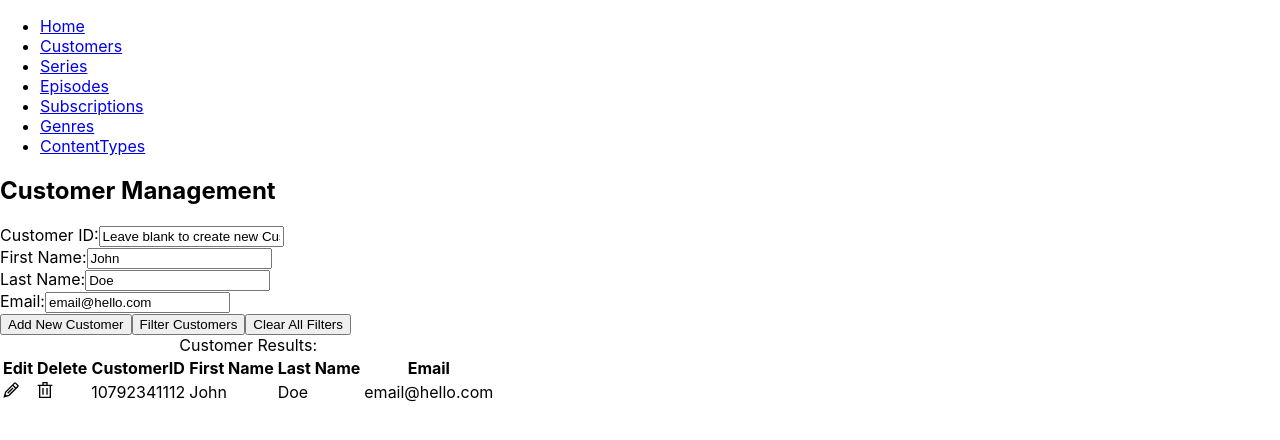
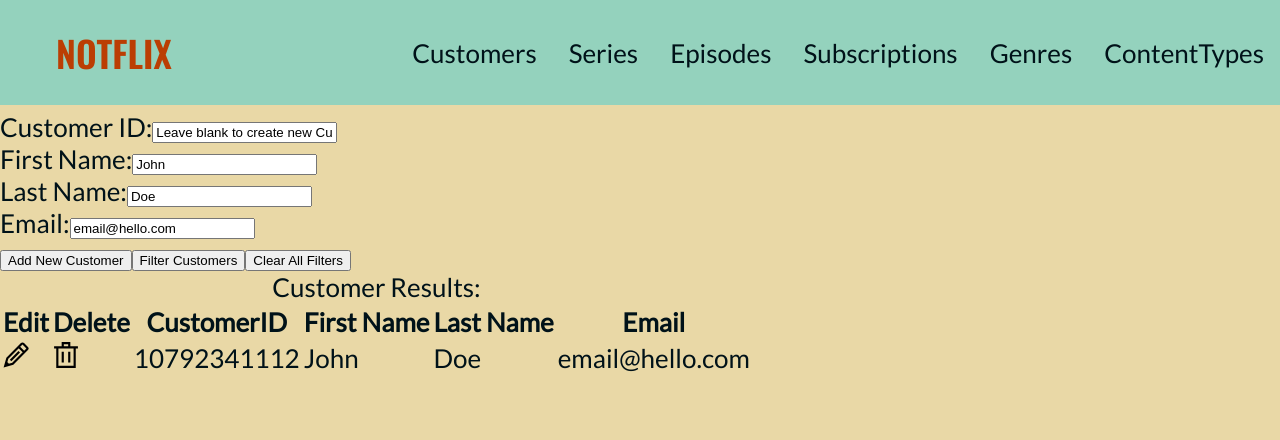
Before and after one commit to linlolo/notflix_react, a React (Create React App) app: page /#/customers in a window 1280 px wide. Shown: the top 440 px of the page. Built offline with nearby package versions, Linux system fonts and the light colour scheme.

Commit message:
Nav and Homepage CSS
TODO: All page-level <div> wrappers should include
classname="page" for basic styling.

EJL

```diff
--- a/public/index.html
+++ b/public/index.html
@@ -3,6 +3,9 @@
   <head>
     <meta charset="utf-8" />
     <link rel="icon" href="%PUBLIC_URL%/favicon.ico" />
+    <link rel="preconnect" href="https://fonts.googleapis.com">
+    <link rel="preconnect" href="https://fonts.gstatic.com" crossorigin>
+    <link href="https://fonts.googleapis.com/css2?family=Lato&family=Oswald:wght@600&display=swap" rel="stylesheet">
     <meta name="viewport" content="width=device-width, initial-scale=1" />
     <meta name="theme-color" content="#000000" />
     <meta
--- a/src/App.css
+++ b/src/App.css
@@ -1,38 +1,108 @@
-.App {
-  text-align: center;
+/*
+
+Placed in <head> of index.html:
+<link rel="preconnect" href="https://fonts.googleapis.com">
+<link rel="preconnect" href="https://fonts.gstatic.com" crossorigin>
+<link href="https://fonts.googleapis.com/css2?family=Lato&family=Oswald:wght@600&display=swap" rel="stylesheet">
+
+font-family: 'Lato', sans-serif;    // Use for most text
+font-family: 'Oswald', sans-serif;  // Use for "logo"
+ */
+
+:root {
+  --dark-bkgd: #005f73;
+  --light-bkgd: #e9d8a6;
+  --dark-txt: #001219;
+  --link-unvisited: #0a9396;
+  --link-visited: #005f73;
+  --highlight: #94d2bd;
+  --alert: #9b2226;
+  --pop: #bb3e03;
+  --contrast: #ee9b00;
 }
 
-.App-logo {
-  height: 40vmin;
-  pointer-events: none;
+#root {
+  width: 100%;
+  margin: 0;
+  padding: 0;
 }
 
-@media (prefers-reduced-motion: no-preference) {
-  .App-logo {
-    animation: App-logo-spin infinite 20s linear;
-  }
-}
-
-.App-header {
-  background-color: #282c34;
+body {
+  background-color: var(--light-bkgd);
   min-height: 100vh;
   display: flex;
   flex-direction: column;
   align-items: center;
-  justify-content: center;
+  justify-content: flex-start;
+  font-family: 'Lato', sans-serif;
   font-size: calc(10px + 2vmin);
-  color: white;
+  color: var(--dark-txt);
 }
 
-.App-link {
-  color: #61dafb;
+.App {
+  width: 100%;
+  padding: 2% 0 2% 0;
 }
 
-@keyframes App-logo-spin {
-  from {
-    transform: rotate(0deg);
-  }
-  to {
-    transform: rotate(360deg);
-  }
+nav {
+  position: fixed;
+  top: 0;
+  margin: auto;
+  width: 100%;
+  background-color: var(--highlight);
+  display: flex;
+  flex-direction: row;
+  align-items: center;
+  justify-content: space-between;
 }
+
+nav ul {
+  display: inline;
+  flex-basis: border-box;
+}
+
+nav ul li {
+  display: inline;
+  flex-basis: border-box;
+  padding: 0 1rem;
+}
+
+nav ul.navLeft {
+  font-family: 'Oswald', sans-serif;
+}
+
+nav a:link {
+  text-decoration: none;
+  color: var(--dark-txt);
+}
+
+nav a:visited {
+  text-decoration: none;
+  color: var(--dark-txt);
+}
+
+nav a:hover {
+  text-decoration: none;
+  color: var(--dark-txt);
+}
+
+nav a:active {
+  text-decoration: none;
+  color: var(--dark-txt);
+}
+
+#logo {
+  color: var(--pop);
+  font-size: calc(16px + 2.5vmin);
+}
+
+.page {
+  margin: 2rem auto;
+  width: 90%;
+  text-align: center;
+}
+
+h1 {
+  font-family: 'Oswald', sans-serif;
+  color: var(--pop);
+}
--- a/src/Components/NavBar.js
+++ b/src/Components/NavBar.js
@@ -4,10 +4,12 @@ import {Link} from "react-router-dom";
 export default function NavBar() {
     return (
         <nav>
-            <ul>
+            <ul className="navLeft">
                 <li>
-                    <Link to="/">Home</Link>
+                    <Link to="/" id="logo">NOTFLIX</Link>
                 </li>
+            </ul>
+            <ul className="navRight">
                 <li>
                     <Link to="/customers">Customers</Link>
                 </li>
--- a/src/Pages/Home.js
+++ b/src/Pages/Home.js
@@ -1,13 +1,12 @@
 import '../App.css';
 import React from "react";
-import {Link} from "react-router-dom";
 
 export default function Home() {
     return (
-        <div className="home">
-            <h1>NotFlix</h1>
-            <p>Welcome to the NotFlix Administrative Control System.
-                Please select one of the links above.</p>
+        <div className="page">
+            <h1>NOTFLIX</h1>
+            <p>Welcome to the NotFlix Administrative Control System.</p>
+            <p>Please select one of the links above.</p>
         </div>
     );
 }
```
